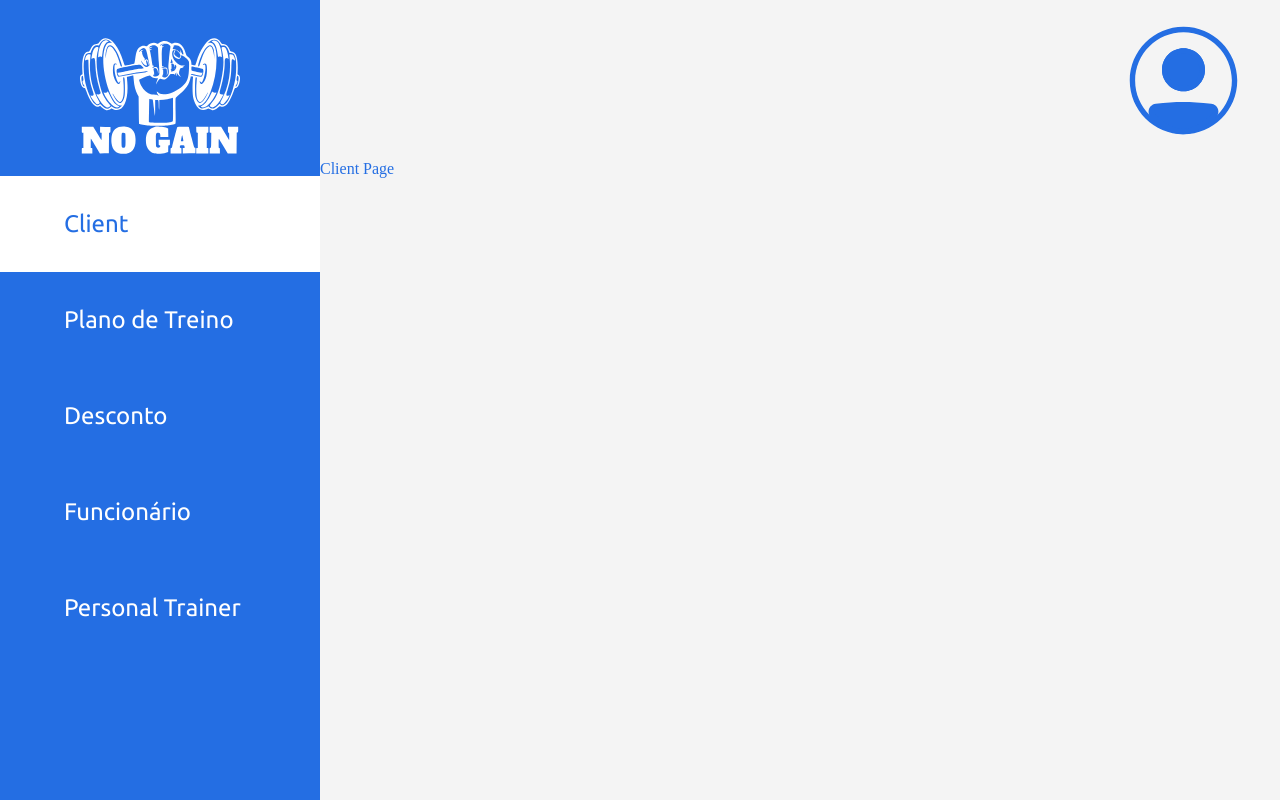
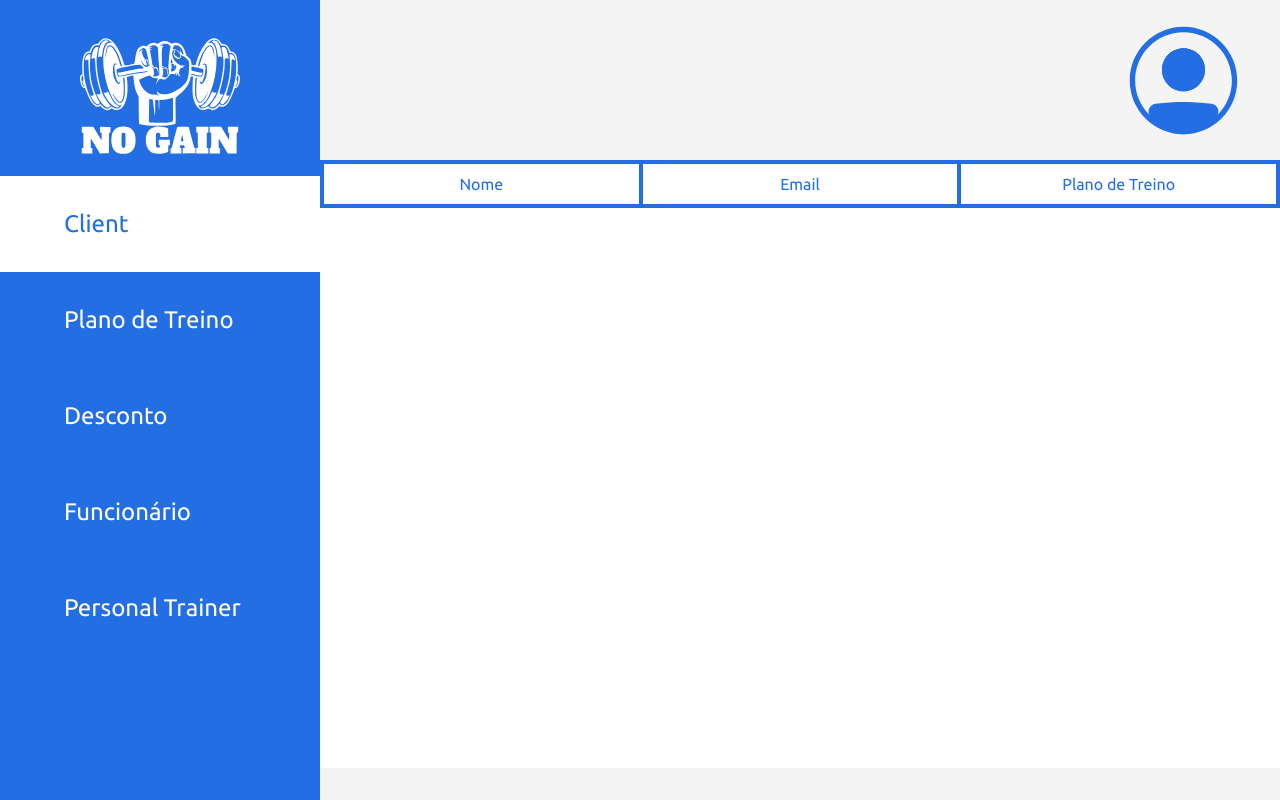
Before and after one commit to bosshentai/tccCode, a React (Create React App) app in the folder nogain-app/: page /Client in a window 1280 px wide. Built offline with nearby package versions, Linux system fonts and the light colour scheme.

Commit message:
The focus now is the client page

```diff
--- a/nogain-app/src/Clients/page/Client/index.tsx
+++ b/nogain-app/src/Clients/page/Client/index.tsx
@@ -1,9 +1,57 @@
+import React, { useEffect } from "react";
+import { DefaultPage } from "../../../shared/components/UIElements/DefaultPage";
 
-import React from "react"
-import { DefaultPage } from "../../../shared/components/UIElements/DefaultPage"
+import styles from "./styles.module.scss";
 
+type client = {
+  id: string;
+  name: string;
+  email: string;
+  trainPlan: string;
+};
 
+const DUMMY_DATA = [
+  {
+    id: "1asadas",
+    name: "Hernani",
+    email: "lomba@gmail.com",
+    trainPlan: "lomba",
+  },
+];
 
 export const Client = () => {
-  return <DefaultPage>Client Page</DefaultPage>
-}
+  const [listEmpty, setListEmpty] = React.useState(true);
+
+  const [addClientIsShown, setClientIsShown] = React.useState(false);
+
+  const [listClient, setListClient] = React.useState<client[]>(DUMMY_DATA);
+
+  useEffect(() => {
+    if (listClient.length === 0) {
+      setListEmpty(true);
+    } else {
+      setListEmpty(false);
+    }
+  }, [listClient, setListClient]);
+
+  return (
+    <DefaultPage>
+      {listEmpty && <p className={styles.p}>Sem clientes</p>}
+      {!listEmpty && (
+        <div className={styles.tableContainer}>
+          <div className={styles.header}>
+            <div className={styles.title}>
+              <p>Nome</p>
+            </div>
+            <div className={styles.title}>
+              <p>Email</p>
+            </div>
+            <div className={styles.title}>
+              <p>Plano de Treino</p>
+            </div>
+          </div>
+        </div>
+      )}
+    </DefaultPage>
+  );
+};
--- /dev/null
+++ b/nogain-app/src/Clients/page/Client/styles.module.scss
@@ -0,0 +1,46 @@
+.tableContainer {
+  max-height: 40rem;
+  height: calc(40rem - 2rem);
+  min-height: 38rem;
+
+  width: 100%;
+  font-family: "Ubuntu", sans-serif;
+  background: white;
+
+  .header {
+    display: flex;
+
+    height: 3rem;
+    width: 100%;
+
+    border: 2px solid var(--blue);
+
+    .title {
+      display: flex;
+      width: 34rem;
+      border: 2px solid var(--blue);
+
+      text-align: center;
+      align-items: center;
+      justify-content: space-around;
+
+
+    }
+
+    .title:nth-child(-n + 2) {
+      border-right: 2px solid var(--blue);
+    }
+  }
+}
+
+
+.p {
+  max-height: 40rem;
+  height: calc(40rem - 2rem);
+  min-height: 30rem;
+
+  width: 100%;
+
+  font-family: "Ubuntu", sans-serif;
+
+}
--- a/nogain-app/src/Employee/page/Employee/index.tsx
+++ b/nogain-app/src/Employee/page/Employee/index.tsx
@@ -75,8 +75,12 @@ export const Employee = () => {
               <div className={styles.title}>
                 <p>Nome</p>
               </div>
-              <div className={styles.title}>Email</div>
-              <div className={styles.title}>Status</div>
+              <div className={styles.title}>
+                <p>Email</p>
+              </div>
+              <div className={styles.title}>
+                <p>Status</p>
+              </div>
             </div>
             <EmployeeList employees={DUMMY_DATA} />
           </div>
```
Also changed, not shown: nogain-app/src/Clients/components/ClientList/index.tsx (added).
